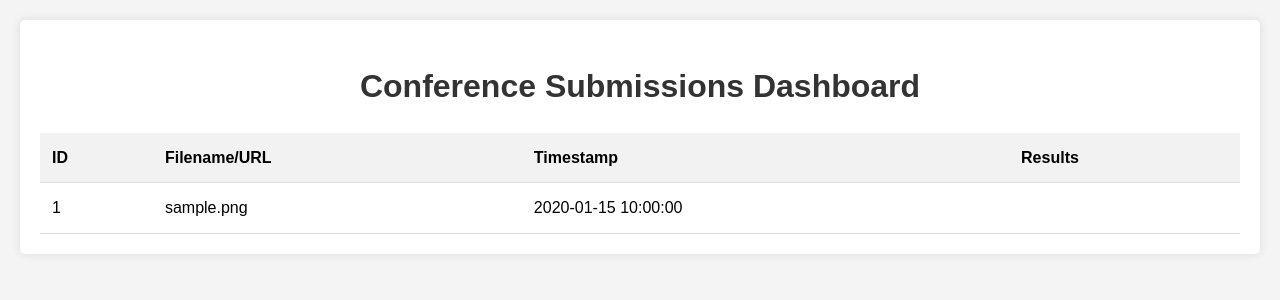
After one commit to theSchein/SlideCheck, a Flask app: template templates/dashboard.html in a window 1280 px wide. The commit adds this page. Shown: the top 300 px of the page. Run offline with Flask 3, Linux system fonts and the light colour scheme; the template is opened without the code that fills it: values that come from a table or form of the project are taken from there, others are empty; tables that the repository leaves empty hold one stand-in row (values such as "Sample post").

Commit message:
Agent query: Please try to access the /dashboard route and tell me if you see any error messages or if the page loads successfully. If there's an error, please describe it in detail.

```diff
--- a/app.py
+++ b/app.py
@@ -10,17 +10,30 @@ from utils.deterministic_checker import run_deterministic_checks
 from utils.ai_checker import run_ai_checks
 from openai import OpenAI
 from functools import wraps
+from flask_sqlalchemy import SQLAlchemy
+from datetime import datetime
 
 app = Flask(__name__)
 app.config['SECRET_KEY'] = os.urandom(24)
 app.config['UPLOAD_FOLDER'] = '/tmp'
 app.config['MAX_CONTENT_LENGTH'] = 16 * 1024 * 1024  # 16MB max file size
+app.config['SQLALCHEMY_DATABASE_URI'] = 'sqlite:///submissions.db'
+app.config['SQLALCHEMY_TRACK_MODIFICATIONS'] = False
+
+db = SQLAlchemy(app)
 
 logging.basicConfig(level=logging.DEBUG)
 logger = logging.getLogger(__name__)
 
 # Initialize OpenAI client
 client = OpenAI(api_key=os.environ.get("OPENAI_API_KEY"))
+
+class Submission(db.Model):
+    id = db.Column(db.Integer, primary_key=True)
+    filename = db.Column(db.String(100), nullable=True)
+    url = db.Column(db.String(200), nullable=True)
+    results = db.Column(db.JSON, nullable=False)
+    timestamp = db.Column(db.DateTime, default=datetime.utcnow)
 
 class SlideForm(FlaskForm):
     file = FileField('Upload Slide Deck (PDF, PPTX, ODP)', validators=[Optional()])
@@ -51,6 +64,8 @@ def index():
         try:
             logger.debug("Form submitted successfully")
             temp_file_path = None
+            filename = None
+            url = None
             if form.file.data:
                 logger.debug(f"Processing uploaded file: {form.file.data.filename}")
                 filename = secure_filename(form.file.data.filename)
@@ -76,7 +91,8 @@ def index():
                 temp_file_path = slide_data.get('temp_file_path')
             elif form.url.data:
                 logger.debug(f"Processing URL: {form.url.data}")
-                slide_data = process_file(form.url.data)
+                url = form.url.data
+                slide_data = process_file(url)
                 temp_file_path = slide_data.get('temp_file_path')
 
             logger.debug("File processing completed")
@@ -87,6 +103,12 @@ def index():
             logger.debug("AI checks completed")
 
             all_results = deterministic_results + ai_results
+
+            # Save submission to database
+            submission = Submission(filename=filename, url=url, results=all_results)
+            db.session.add(submission)
+            db.session.commit()
+
             response = jsonify({'status': 'Completed', 'results': all_results})
             response.headers['Content-Type'] = 'application/json'
             logger.debug(f"Sending response: {response.get_data(as_text=True)}")
@@ -131,10 +153,18 @@ def update_admin_config():
 
     return redirect(url_for('admin_dashboard'))
 
+@app.route('/dashboard')
+@admin_required
+def dashboard():
+    submissions = Submission.query.order_by(Submission.timestamp.desc()).all()
+    return render_template('dashboard.html', submissions=submissions)
+
 @app.errorhandler(Exception)
 def handle_exception(e):
     logger.error(f"Unhandled exception: {str(e)}", exc_info=True)
     return jsonify({'error': str(e)}), 500
 
 if __name__ == '__main__':
+    with app.app_context():
+        db.create_all()
     app.run(host='0.0.0.0', port=5000, debug=True)
--- a/main.py
+++ b/main.py
@@ -1,4 +1,6 @@
-from app import app
+from app import app, db
 
 if __name__ == "__main__":
+    with app.app_context():
+        db.create_all()
     app.run(host="0.0.0.0", port=5000, debug=True)
--- a/static/css/styles.css
+++ b/static/css/styles.css
@@ -7,7 +7,7 @@ body {
 }
 
 .container {
-    max-width: 800px;
+    max-width: 1200px;
     margin: auto;
     background: white;
     padding: 20px;
@@ -17,6 +17,8 @@ body {
 
 h1 {
     color: #333;
+    text-align: center;
+    margin-bottom: 20px;
 }
 
 form {
@@ -76,3 +78,34 @@ input[type="submit"]:hover {
 .admin-form input[type="checkbox"] {
     margin-bottom: 10px;
 }
+
+/* Dashboard styles */
+table {
+    width: 100%;
+    border-collapse: collapse;
+    margin-top: 20px;
+}
+
+th, td {
+    padding: 12px;
+    text-align: left;
+    border-bottom: 1px solid #ddd;
+}
+
+th {
+    background-color: #f2f2f2;
+    font-weight: bold;
+}
+
+tr:hover {
+    background-color: #f5f5f5;
+}
+
+ul {
+    list-style-type: none;
+    padding: 0;
+}
+
+li {
+    margin-bottom: 5px;
+}
--- /dev/null
+++ b/templates/dashboard.html
@@ -0,0 +1,54 @@
+<!DOCTYPE html>
+<html lang="en">
+<head>
+    <meta charset="UTF-8">
+    <meta name="viewport" content="width=device-width, initial-scale=1.0">
+    <title>Conference Submissions Dashboard</title>
+    <link rel="stylesheet" href="{{ url_for('static', filename='css/styles.css') }}">
+</head>
+<body>
+    <div class="container">
+        <h1>Conference Submissions Dashboard</h1>
+        <table>
+            <thead>
+                <tr>
+                    <th>ID</th>
+                    <th>Filename/URL</th>
+                    <th>Timestamp</th>
+                    <th>Results</th>
+                </tr>
+            </thead>
+            <tbody>
+                {% for submission in submissions %}
+                <tr>
+                    <td>{{ submission.id }}</td>
+                    <td>
+                        {% if submission.filename %}
+                            {{ submission.filename }}
+                        {% else %}
+                            <a href="{{ submission.url }}" target="_blank">{{ submission.url }}</a>
+                        {% endif %}
+                    </td>
+                    <td>{{ submission.timestamp.strftime('%Y-%m-%d %H:%M:%S') }}</td>
+                    <td>
+                        <ul>
+                            {% for result in submission.results %}
+                            <li>
+                                <strong>{{ result.check }}:</strong>
+                                {% if result.passed %}
+                                    <span class="success">Passed</span>
+                                {% else %}
+                                    <span class="failure">Failed</span>
+                                {% endif %}
+                                - {{ result.message }}
+                            </li>
+                            {% endfor %}
+                        </ul>
+                    </td>
+                </tr>
+                {% endfor %}
+            </tbody>
+        </table>
+    </div>
+</body>
+</html>
```
Also changed, not shown: instance/submissions.db (added).
